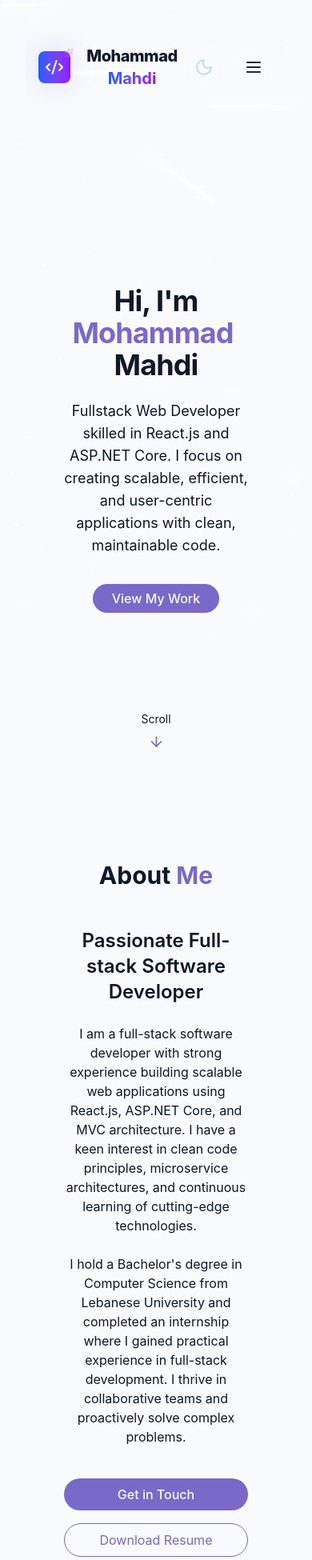
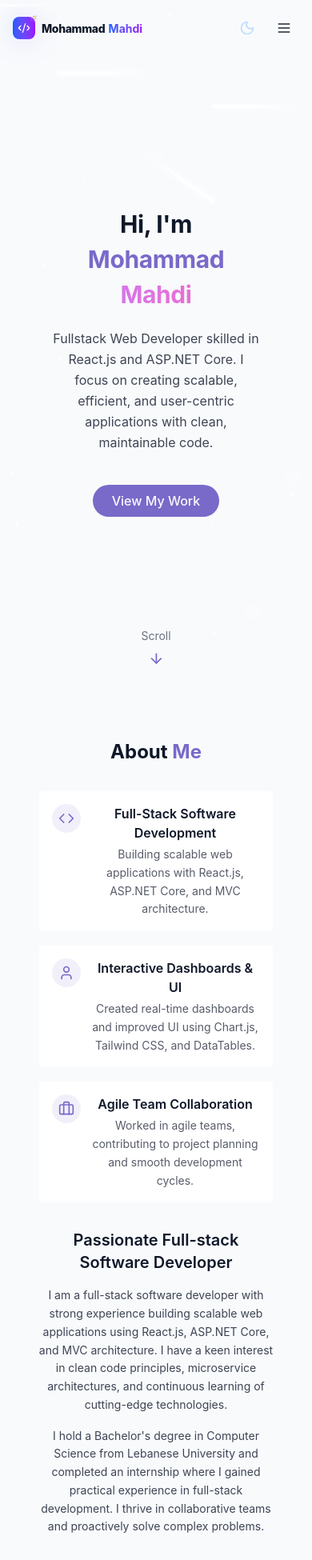
Before and after one commit to Mhmd769/My-Portfolio, a React (Vite) app: page / in a window 390 px wide. Shown: the top 1950 px of the page at 80% size. Built offline with nearby package versions, Linux system fonts and the light colour scheme.

Commit message:
make pages responsive

```diff
--- a/src/components/AboutSection.tsx
+++ b/src/components/AboutSection.tsx
@@ -1,82 +1,95 @@
 import { Briefcase, Code, User } from "lucide-react"
-
 export const AboutSection = () => {
     return(
-     <section id="about" className="py-24 px-4 relative">
-        <div className="container mx-auto max-w-5xl">
-            <h2 className="text-3xl md:text-4xl  font-bold text-center mb-12">
-                About <span className="text-primary"> Me</span>
+     <section id="about" className="py-12 sm:py-16 lg:py-24 px-4 sm:px-6 lg:px-8 relative">
+        <div className="w-full max-w-6xl mx-auto">
+            <h2 className="text-2xl sm:text-3xl md:text-4xl lg:text-5xl font-bold text-center mb-8 sm:mb-12">
+                About <span className="text-primary">Me</span>
             </h2>
 
+            <div className="grid grid-cols-1 lg:grid-cols-2 gap-8 lg:gap-12 items-start">
+                {/* Text Content - Left Column */}
+                <div className="space-y-4 sm:space-y-6 order-2 lg:order-1">
+                    <h3 className="text-xl sm:text-2xl lg:text-3xl font-semibold">
+                        Passionate Full-stack Software Developer
+                    </h3>
 
-            <div className="grid grid-cols-1 md:grid-cols-2 gap-12 items-center">
-                <div className="space-y-6">
-                    <h3 className="text-2xl font-semibold">Passionate Full-stack Software Developer</h3>
-
-                    <p className="text-muted-foreground">
+                    <p className="text-sm sm:text-base lg:text-lg text-foreground/80 leading-relaxed">
                        I am a full-stack software developer with strong experience building scalable web applications using React.js, ASP.NET Core, and MVC architecture.
                        I have a keen interest in clean code principles, microservice architectures, and continuous learning of cutting-edge technologies.
-
                     </p>
 
-                    <p className="text-muted-foreground">
+                    <p className="text-sm sm:text-base lg:text-lg text-foreground/80 leading-relaxed">
                     I hold a Bachelor's degree in Computer Science from Lebanese University and completed an internship where I gained practical experience in full-stack development.
                     I thrive in collaborative teams and proactively solve complex problems.
                     </p>
 
-                    <div className="flex flex-col sm:flex-row gap-4 pt-4 justify-center">
-                        <a href="#contact" className="cosmic-button">
+                    <div className="flex flex-col sm:flex-row gap-3 sm:gap-4 pt-4">
+                        <a href="#contact" className="cosmic-button text-center w-full sm:w-auto">
                             Get in Touch
                         </a>
 
-                        <a href="/MhmdMahdiCV.pdf" download className="px-6 py-2 rounded-full border border-primary text-primary hover:bg-primary/10 hover:text-white transition-colors  duration-300"  >
+                        <a
+                            href="/MhmdMahdiCV.pdf"
+                            download
+                            className="px-4 sm:px-6 py-2 sm:py-3 rounded-full border border-primary text-primary hover:bg-primary/10 transition-colors duration-300 text-center text-sm sm:text-base w-full sm:w-auto"
+                        >
                             Download Resume
                         </a>
                     </div>
                 </div>
 
-                <div className="grid grid-cols-1 gap-6">
-                    <div className="gradient-border p-6 card-hover">
-                        <div className="flex items-start gap-4">
-                            <div className="p-3 rounded-full bg-primary/10">
-                                <Code className="h-6 w-6 text-primary"/>
+                {/* Skills Cards - Right Column */}
+                <div className="space-y-4 sm:space-y-6 order-1 lg:order-2">
+                    <div className="gradient-border p-4 sm:p-6 card-hover bg-card">
+                        <div className="flex items-start gap-3 sm:gap-4">
+                            <div className="p-2 sm:p-3 rounded-full bg-primary/10 flex-shrink-0">
+                                <Code className="h-5 w-5 sm:h-6 sm:w-6 text-primary"/>
                             </div>
-                            <div className="text-left">
-                                <h4 className="text-lg font-semibold"> Full-Stack Software Development</h4>
-                                <p className="text-muted-foreground">Building scalable web applications with React.js, ASP.NET Core, and MVC architecture.</p>
+                            <div className="flex-1 min-w-0">
+                                <h4 className="text-base sm:text-lg font-semibold mb-1 sm:mb-2">
+                                    Full-Stack Software Development
+                                </h4>
+                                <p className="text-sm sm:text-base text-foreground/70 leading-relaxed">
+                                    Building scalable web applications with React.js, ASP.NET Core, and MVC architecture.
+                                </p>
                             </div>
                         </div>
                     </div>
 
-                    <div className="gradient-border p-6 card-hover">
-                        <div className="flex items-start gap-4">
-                            <div className="p-3 rounded-full bg-primary/10">
-                                <User className="h-6 w-6 text-primary"/>
+                    <div className="gradient-border p-4 sm:p-6 card-hover bg-card">
+                        <div className="flex items-start gap-3 sm:gap-4">
+                            <div className="p-2 sm:p-3 rounded-full bg-primary/10 flex-shrink-0">
+                                <User className="h-5 w-5 sm:h-6 sm:w-6 text-primary"/>
                             </div>
-                            <div className="text-left">
-                                <h4 className="text-lg font-semibold">Interactive Dashboards & UI</h4>
-                                <p className="text-muted-foreground">Created real-time dashboards and improved UI using Chart.js, Tailwind CSS, and DataTables.</p>
+                            <div className="flex-1 min-w-0">
+                                <h4 className="text-base sm:text-lg font-semibold mb-1 sm:mb-2">
+                                    Interactive Dashboards & UI
+                                </h4>
+                                <p className="text-sm sm:text-base text-foreground/70 leading-relaxed">
+                                    Created real-time dashboards and improved UI using Chart.js, Tailwind CSS, and DataTables.
+                                </p>
                             </div>
                         </div>
                     </div>
 
-                    <div className="gradient-border p-6 card-hover">
-                        <div className="flex items-start gap-4">
-                            <div className="p-3 rounded-full bg-primary/10">
-                                <Briefcase className="h-6 w-6 text-primary"/>
+                    <div className="gradient-border p-4 sm:p-6 card-hover bg-card">
+                        <div className="flex items-start gap-3 sm:gap-4">
+                            <div className="p-2 sm:p-3 rounded-full bg-primary/10 flex-shrink-0">
+                                <Briefcase className="h-5 w-5 sm:h-6 sm:w-6 text-primary"/>
                             </div>
-
-                            <div className="text-left">
-                                  <h4 className="font-semibold text-lg">Agile Team Collaboration</h4>
-                                <p className="text-muted-foreground">
+                            <div className="flex-1 min-w-0">
+                                <h4 className="text-base sm:text-lg font-semibold mb-1 sm:mb-2">
+                                    Agile Team Collaboration
+                                </h4>
+                                <p className="text-sm sm:text-base text-foreground/70 leading-relaxed">
                                     Worked in agile teams, contributing to project planning and smooth development cycles.
                                 </p>
                             </div>
                         </div>
                     </div>
-
                 </div>
             </div>
         </div>
     </section>
-)}
+)};
--- a/src/components/HeroSection.tsx
+++ b/src/components/HeroSection.tsx
@@ -1,32 +1,34 @@
 import { ArrowDown } from "lucide-react";
 
+// Hero Section Component - Fixed for proper responsiveness
 export const HeroSection = () => {
   return (
     <section
       id="hero"
-      className="relative min-h-screen flex flex-col items-center justify-center px-4"
+      className="relative min-h-screen flex flex-col items-center justify-center px-4 sm:px-6 lg:px-8"
     >
-      <div className="container max-w-4xl mx-auto text-center z-10">
+      <div className="w-full max-w-4xl mx-auto text-center z-10">
         <div className="space-y-6">
-          <h1 className="text-4xl md:text-6xl font-bold tracking-tight">
-            <span className="opacity-0 animate-fade-in"> Hi, I'm</span>
-            <span className="text-primary opacity-0 animate-fade-in-delay-1">
-              {" "}
+          {/* Fixed the heading structure */}
+          <h1 className="font-bold tracking-tight leading-tight">
+            <div className="text-3xl sm:text-4xl md:text-5xl lg:text-6xl opacity-0 animate-fade-in">
+              Hi, I'm
+            </div>
+            <div className="text-3xl sm:text-4xl md:text-5xl lg:text-6xl text-primary opacity-0 animate-fade-in-delay-1 mt-2">
               Mohammad
-            </span>
-            <span className="text-gradient ml-2 opacity-0 animate-fade-in-delay-2">
-              {" "}
+            </div>
+            <div className="text-3xl sm:text-4xl md:text-5xl lg:text-6xl bg-gradient-to-r from-purple-400 to-pink-400 bg-clip-text text-transparent opacity-0 animate-fade-in-delay-2 mt-2">
               Mahdi
-            </span>
+            </div>
           </h1>
 
-          <p className="text-lg md:text-xl text-muted-foreground max-2-2xl mx-auto opacity-0 animate-fade-in-delay-3">
+          <p className="text-base sm:text-lg md:text-xl text-foreground/80 max-w-3xl mx-auto opacity-0 animate-fade-in-delay-3 leading-relaxed px-4">
             Fullstack Web Developer skilled in React.js and ASP.NET Core. I focus on creating scalable,
             efficient, and user-centric applications with clean, maintainable code.
           </p>
 
           <div className="pt-4 opacity-0 animate-fade-in-delay-4">
-            <a href="#projects" className="cosmic-button">
+            <a href="#projects" className="cosmic-button inline-block">
               View My Work
             </a>
           </div>
@@ -34,7 +36,7 @@ export const HeroSection = () => {
       </div>
 
       <div className="absolute bottom-8 left-1/2 transform -translate-x-1/2 flex flex-col items-center animate-bounce">
-        <span className="text-sm text-muted-foreground mb-2"> Scroll </span>
+        <span className="text-sm text-foreground/60 mb-2">Scroll</span>
         <ArrowDown className="h-5 w-5 text-primary" />
       </div>
     </section>
--- a/src/components/Navbar.tsx
+++ b/src/components/Navbar.tsx
@@ -1,16 +1,9 @@
 import { cn } from "../lib/utils";
-import { Menu, X, Code2, Sparkles, Moon, Sun } from "lucide-react";
-import { useEffect, useState } from "react";
 
-const navItems = [
-  { name: "Home", href: "#hero" },
-  { name: "About", href: "#about" },
-  { name: "Skills", href: "#skills" },
-  { name: "Experiences", href: "#journey" },
-  { name: "Projects", href: "#projects" },
-  { name: "Contact", href: "#contact" },
-];
+import { Github, Instagram, Linkedin, Mail, MapPin, Phone, Send, Twitter, Menu, X, Code2, Sparkles, Moon, Sun } from "lucide-react";
+import { useState, useEffect } from "react";
 
+// Theme Toggle Component
 const ThemeToggle = ({ isMobile = false, className = "" }) => {
   const [isDarkMode, setIsDarkMode] = useState(false);
 
@@ -29,7 +22,6 @@ const ThemeToggle = ({ isMobile = false, className = "" }) => {
     };
 
     checkDarkMode();
-
     const mediaQuery = window.matchMedia('(prefers-color-scheme: dark)');
     const handleChange = () => {
       if (!window.localStorage?.getItem('theme')) {
@@ -63,7 +55,7 @@ const ThemeToggle = ({ isMobile = false, className = "" }) => {
       <button
         onClick={toggleTheme}
         className={cn(
-          "flex items-center justify-center p-3 rounded-xl transition-all duration-300",
+          "flex items-center justify-center p-2 sm:p-3 rounded-xl transition-all duration-300",
           "bg-white/10 backdrop-blur-sm border border-white/20",
           "hover:bg-white/20 hover:scale-105 focus:outline-none focus:ring-2 focus:ring-white/30",
           className
@@ -71,9 +63,9 @@ const ThemeToggle = ({ isMobile = false, className = "" }) => {
         aria-label={isDarkMode ? "Switch to light mode" : "Switch to dark mode"}
       >
         {isDarkMode ? (
-          <Sun className="h-6 w-6 text-yellow-300" />
+          <Sun className="h-5 w-5 sm:h-6 sm:w-6 text-yellow-300" />
         ) : (
-          <Moon className="h-6 w-6 text-blue-200" />
+          <Moon className="h-5 w-5 sm:h-6 sm:w-6 text-blue-200" />
         )}
       </button>
     );
@@ -83,7 +75,7 @@ const ThemeToggle = ({ isMobile = false, className = "" }) => {
     <button
       onClick={toggleTheme}
       className={cn(
-        "fixed top-5 right-5 z-50 p-3 rounded-full transition-all duration-300",
+        "p-2 sm:p-3 rounded-full transition-all duration-300",
         "bg-white/10 backdrop-blur-md border border-white/20",
         "hover:bg-white/20 hover:scale-110 focus:outline-none focus:ring-2 focus:ring-white/30",
         "shadow-lg hover:shadow-xl",
@@ -91,16 +83,16 @@ const ThemeToggle = ({ isMobile = false, className = "" }) => {
       )}
       aria-label={isDarkMode ? "Switch to light mode" : "Switch to dark mode"}
     >
-      <div className="relative w-6 h-6">
+      <div className="relative w-5 h-5 sm:w-6 sm:h-6">
         <Sun
           className={cn(
-            "absolute inset-0 w-6 h-6 text-yellow-400 transition-all duration-300",
+            "absolute inset-0 w-5 h-5 sm:w-6 sm:h-6 text-yellow-400 transition-all duration-300",
             isDarkMode ? "opacity-100 rotate-0 scale-100" : "opacity-0 rotate-180 scale-50"
           )}
         />
         <Moon
           className={cn(
-            "absolute inset-0 w-6 h-6 text-blue-400 transition-all duration-300",
+            "absolute inset-0 w-5 h-5 sm:w-6 sm:h-6 text-blue-400 transition-all duration-300",
             !isDarkMode ? "opacity-100 rotate-0 scale-100" : "opacity-0 rotate-180 scale-50"
           )}
         />
@@ -109,6 +101,17 @@ const ThemeToggle = ({ isMobile = false, className = "" }) => {
   );
 };
 
+// Navigation Items
+const navItems = [
+  { name: "Home", href: "#hero" },
+  { name: "About", href: "#about" },
+  { name: "Skills", href: "#skills" },
+  { name: "Experiences", href: "#journey" },
+  { name: "Projects", href: "#projects" },
+  { name: "Contact", href: "#contact" },
+];
+
+// Navbar Component
 export const Navbar = () => {
   const [isScrolled, setIsScrolled] = useState(false);
   const [isMenuOpen, setIsMenuOpen] = useState(false);
@@ -140,6 +143,7 @@ const handleIntersection = (entries: IntersectionObserverEntry[]) => {
   });
 };
 
+
     const observer = new IntersectionObserver(handleIntersection, {
       threshold: 0.5,
       rootMargin: '-50px 0px -50px 0px'
@@ -159,29 +163,23 @@ const handleIntersection = (entries: IntersectionObserverEntry[]) => {
       attributeFilter: ['class']
     });
 
-    // Prevent body scroll on mobile when menu is open
-    const handleBodyScroll = () => {
-      if (isMenuOpen && window.innerWidth < 768) {
-        document.body.style.overflow = 'hidden';
-        document.body.style.position = 'fixed';
-        document.body.style.width = '100%';
-      } else {
-        document.body.style.overflow = '';
-        document.body.style.position = '';
-        document.body.style.width = '';
-      }
-    };
-
-    handleBodyScroll();
-
     return () => {
       window.removeEventListener("scroll", handleScroll);
       observer.disconnect();
       themeObserver.disconnect();
-      // Clean up body styles
+    };
+  }, []);
+
+  // Close mobile menu when clicking outside or on links
+  useEffect(() => {
+    if (isMenuOpen) {
+      document.body.style.overflow = 'hidden';
+    } else {
       document.body.style.overflow = '';
-      document.body.style.position = '';
-      document.body.style.width = '';
+    }
+
+    return () => {
+      document.body.style.overflow = '';
     };
   }, [isMenuOpen]);
 
@@ -189,55 +187,36 @@ const handleIntersection = (entries: IntersectionObserverEntry[]) => {
     <>
       <nav
         className={cn(
-          "w-full z-50 transition-all duration-500 ease-out",
-          // Fixed positioning only on desktop
-          "md:fixed md:top-0 md:left-0",
-          // Normal positioning on mobile
-          "relative",
+          "fixed top-0 left-0 w-full z-50 transition-all duration-500 ease-out",
           isScrolled
             ? isDarkMode
-              ? "py-3 bg-gray-900/20 backdrop-blur-xl border-b border-gray-700/30 shadow-2xl shadow-black/30"
-              : "py-3 bg-white/20 backdrop-blur-xl border-b border-white/20 shadow-2xl shadow-black/10"
-            : "py-6 bg-transparent"
+              ? "py-2 sm:py-3 bg-gray-900/20 backdrop-blur-xl border-b border-gray-700/30 shadow-2xl shadow-black/30"
+              : "py-2 sm:py-3 bg-white/20 backdrop-blur-xl border-b border-white/20 shadow-2xl shadow-black/10"
+            : "py-4 sm:py-6 bg-transparent"
         )}
       >
-        {/* Prevent body scroll when mobile menu is open */}
-      {isMenuOpen && (
-        <style>
-          {`
-            @media (max-width: 768px) {
-              body {
-                overflow: hidden;
-                position: fixed;
-                width: 100%;
-              }
-            }
-          `}
-        </style>
-      )}
-
         <div className="max-w-7xl mx-auto px-4 sm:px-6 lg:px-8 flex items-center justify-between">
 
           {/* Logo */}
           <a
-            className="group relative flex items-center space-x-3 text-xl font-bold text-transparent bg-gradient-to-r from-blue-600 via-purple-600 to-blue-800 bg-clip-text hover:from-purple-600 hover:to-blue-600 transition-all duration-300"
+            className="group relative flex items-center space-x-2 sm:space-x-3 text-lg sm:text-xl font-bold"
             href="#home"
           >
             <div className="relative">
               <div className="absolute inset-0 bg-gradient-to-r from-blue-500/20 to-purple-500/20 rounded-lg blur-lg group-hover:blur-xl transition-all duration-300"></div>
-              <div className="relative bg-gradient-to-r from-blue-600 to-purple-600 p-2 rounded-lg">
-                <Code2 className="w-6 h-6 text-white" />
+              <div className="relative bg-gradient-to-r from-blue-600 to-purple-600 p-1.5 sm:p-2 rounded-lg">
+                <Code2 className="w-4 h-4 sm:w-6 sm:h-6 text-white" />
               </div>
-              <Sparkles className="w-3 h-3 text-purple-400 absolute -top-1 -right-1 animate-pulse" />
+              <Sparkles className="w-2 h-2 sm:w-3 sm:h-3 text-purple-400 absolute -top-0.5 -right-0.5 sm:-top-1 sm:-right-1 animate-pulse" />
             </div>
             <span className="relative">
               <span className={cn(
-                "font-extrabold tracking-tight",
+                "font-extrabold tracking-tight text-sm sm:text-base",
                 isDarkMode ? "text-white" : "text-gray-900"
               )}>
                 Mohammad
               </span>{" "}
-              <span className="bg-gradient-to-r from-blue-600 to-purple-600 bg-clip-text text-transparent">
+              <span className="bg-gradient-to-r from-blue-600 to-purple-600 bg-clip-text text-transparent text-sm sm:text-base">
                 Mahdi
               </span>
               <div className="absolute -bottom-1 left-0 w-0 h-0.5 bg-gradient-to-r from-blue-600 to-purple-600 group-hover:w-full transition-all duration-300"></div>
@@ -245,13 +224,13 @@ const handleIntersection = (entries: IntersectionObserverEntry[]) => {
           </a>
 
           {/* Desktop Navigation */}
-          <div className="hidden md:flex items-center space-x-1">
+          <div className="hidden lg:flex items-center space-x-1">
             {navItems.map((item, key) => (
               <a
                 key={key}
                 href={item.href}
                 className={cn(
-                  "relative px-5 py-2.5 text-sm font-medium rounded-full transition-all duration-300 group",
+                  "relative px-3 sm:px-5 py-2 sm:py-2.5 text-xs sm:text-sm font-medium rounded-full transition-all duration-300 group",
                   "hover:scale-105 transform-gpu",
                   activeSection === item.href.substring(1)
                     ? "text-white bg-gradient-to-r from-blue-500/40 to-purple-500/40 shadow-lg shadow-blue-500/25 backdrop-blur-sm"
@@ -265,41 +244,39 @@ const handleIntersection = (entries: IntersectionObserverEntry[]) => {
               >
                 <span className="relative z-10">{item.name}</span>
                 <div className="absolute inset-0 bg-gradient-to-r from-blue-500/20 to-purple-500/20 rounded-full opacity-0 group-hover:opacity-100 transition-opacity duration-300"></div>
-                <div className="absolute inset-x-0 -bottom-1 h-0.5 bg-gradient-to-r from-blue-500 to-purple-500 scale-x-0 group-hover:scale-x-100 transition-transform duration-300 origin-center"></div>
               </a>
             ))}
 
-            {/* Desktop Theme Toggle */}
-            <div>
+            <div className="ml-2">
               <ThemeToggle />
             </div>
           </div>
 
           {/* Mobile Menu Toggle & Theme Toggle */}
-          <div className="flex md:hidden items-center space-x-3">
+          <div className="flex lg:hidden items-center space-x-2 sm:space-x-3">
             <ThemeToggle isMobile />
 
             <button
-              onClick={() => setIsMenuOpen((prev) => !prev)}
+              onClick={() => setIsMenuOpen(!isMenuOpen)}
               className={cn(
-                "relative p-3 rounded-full transition-all duration-300 z-50",
+                "relative p-2 sm:p-3 rounded-full transition-all duration-300 z-50",
                 "bg-white/10 backdrop-blur-sm border border-white/20",
                 "hover:bg-white/20 hover:scale-110 focus:outline-none focus:ring-2 focus:ring-white/30",
                 isMenuOpen && "bg-white/30 scale-110"
               )}
               aria-label={isMenuOpen ? "Close Menu" : "Open Menu"}
             >
-              <div className="relative w-6 h-6">
+              <div className="relative w-5 h-5 sm:w-6 sm:h-6">
                 <Menu
                   className={cn(
-                    "absolute inset-0 w-6 h-6 transition-all duration-300",
+                    "absolute inset-0 w-5 h-5 sm:w-6 sm:h-6 transition-all duration-300",
                     isDarkMode ? "text-gray-200" : "text-gray-800",
                     isMenuOpen ? "opacity-0 rotate-180 scale-50" : "opacity-100 rotate-0 scale-100"
                   )}
                 />
                 <X
                   className={cn(
-                     "absolute inset-0 w-6 h-6 transition-all duration-300",
+                    "absolute inset-0 w-5 h-5 sm:w-6 sm:h-6 transition-all duration-300",
                     isDarkMode ? "text-gray-200" : "text-gray-800",
                     isMenuOpen ? "opacity-100 rotate-0 scale-100" : "opacity-0 rotate-180 scale-50"
                   )}
@@ -308,16 +285,16 @@ const handleIntersection = (entries: IntersectionObserverEntry[]) => {
             </button>
           </div>
 
-          {/* Mobile Navigation Menu - Full page overlay */}
+          {/* Mobile Navigation Menu */}
           <div
             className={cn(
-              "fixed inset-0 z-40 md:hidden transition-all duration-500 ease-out",
+              "fixed inset-0 z-40 lg:hidden transition-all duration-500 ease-out",
               isMenuOpen
                 ? "opacity-100 pointer-events-auto"
                 : "opacity-0 pointer-events-none"
             )}
           >
-            {/* Full page backdrop */}
+            {/* Backdrop */}
             <div
               className={cn(
                 "absolute inset-0 transition-all duration-500",
@@ -333,18 +310,18 @@ const handleIntersection = (entries: IntersectionObserverEntry[]) => {
             {/* Menu Content */}
             <div
               className={cn(
-                "relative flex flex-col items-center justify-center h-full transition-all duration-500 ease-out px-6",
+                "relative flex flex-col items-center justify-center h-full transition-all duration-500 ease-out px-4 sm:px-6",
                 isMenuOpen ? "scale-100 opacity-100" : "scale-95 opacity-0"
               )}
             >
-              <div className="flex flex-col space-y-8 text-center w-full max-w-sm">
+              <div className="flex flex-col space-y-4 sm:space-y-6 text-center w-full max-w-sm">
                 {navItems.map((item, key) => (
                   <a
                     key={key}
                     href={item.href}
                     className={cn(
-                      "group relative text-2xl font-bold transition-all duration-300",
-                      "px-8 py-4 rounded-2xl",
+                      "group relative text-xl sm:text-2xl font-bold transition-all duration-300",
+                      "px-6 sm:px-8 py-3 sm:py-4 rounded-2xl",
                       "hover:scale-105 transform-gpu",
                       activeSection === item.href.substring(1)
                         ? cn(
@@ -364,7 +341,6 @@ const handleIntersection = (entries: IntersectionObserverEntry[]) => {
                     {activeSection !== item.href.substring(1) && (
                       <div className="absolute inset-0 bg-gradient-to-r from-blue-500/20 to-purple-500/20 rounded-2xl opacity-0 group-hover:opacity-100 transition-opacity duration-300"></div>
                     )}
-                    <div className="absolute inset-x-0 -bottom-2 h-0.5 bg-gradient-to-r from-blue-400 to-purple-400 scale-x-0 group-hover:scale-x-100 transition-transform duration-300"></div>
                   </a>
                 ))}
               </div>
```
Also changed, not shown: src/components/ContactSection.tsx (+118 -62 lines), src/components/ProjectsSection .tsx (+96 -56 lines).
